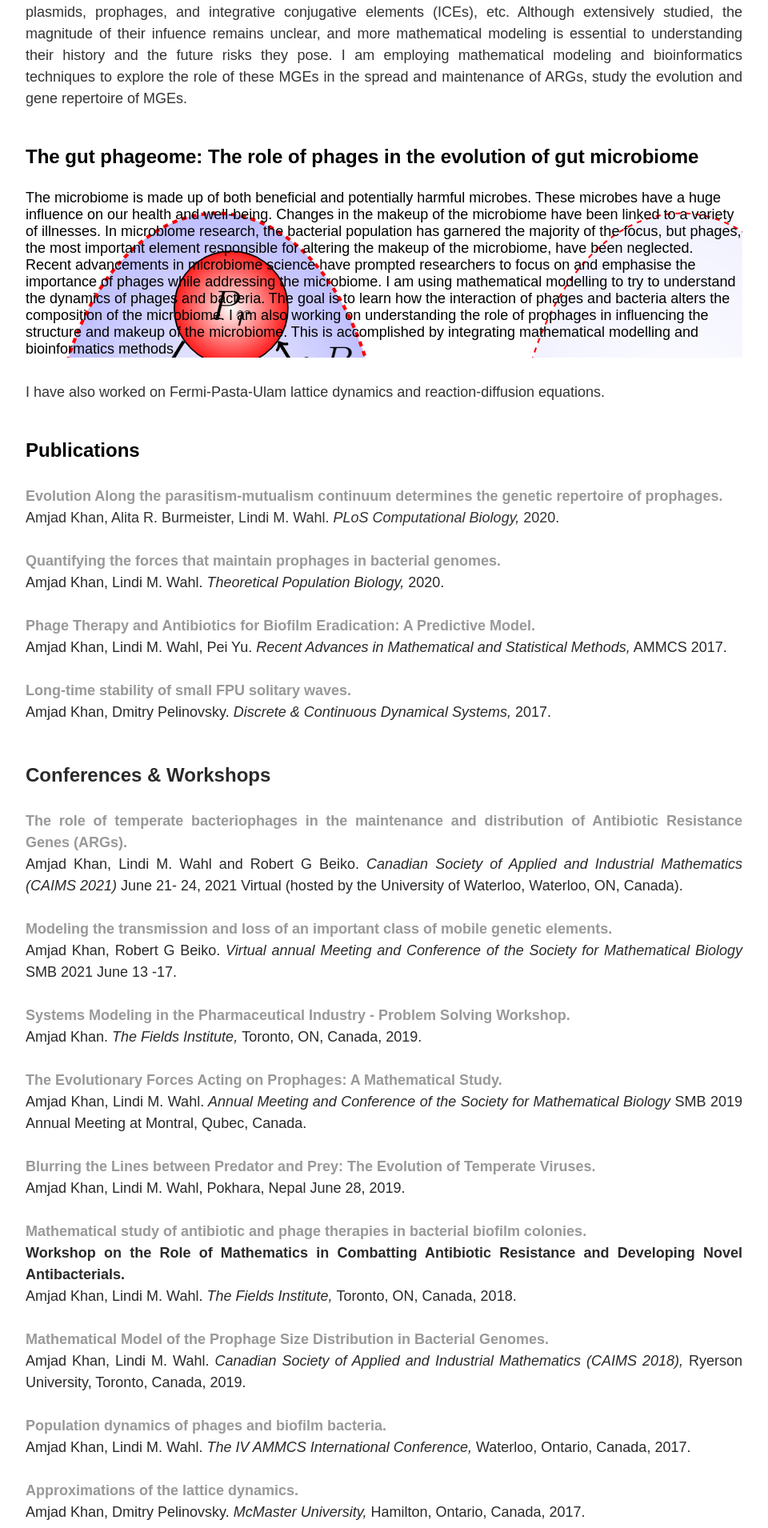
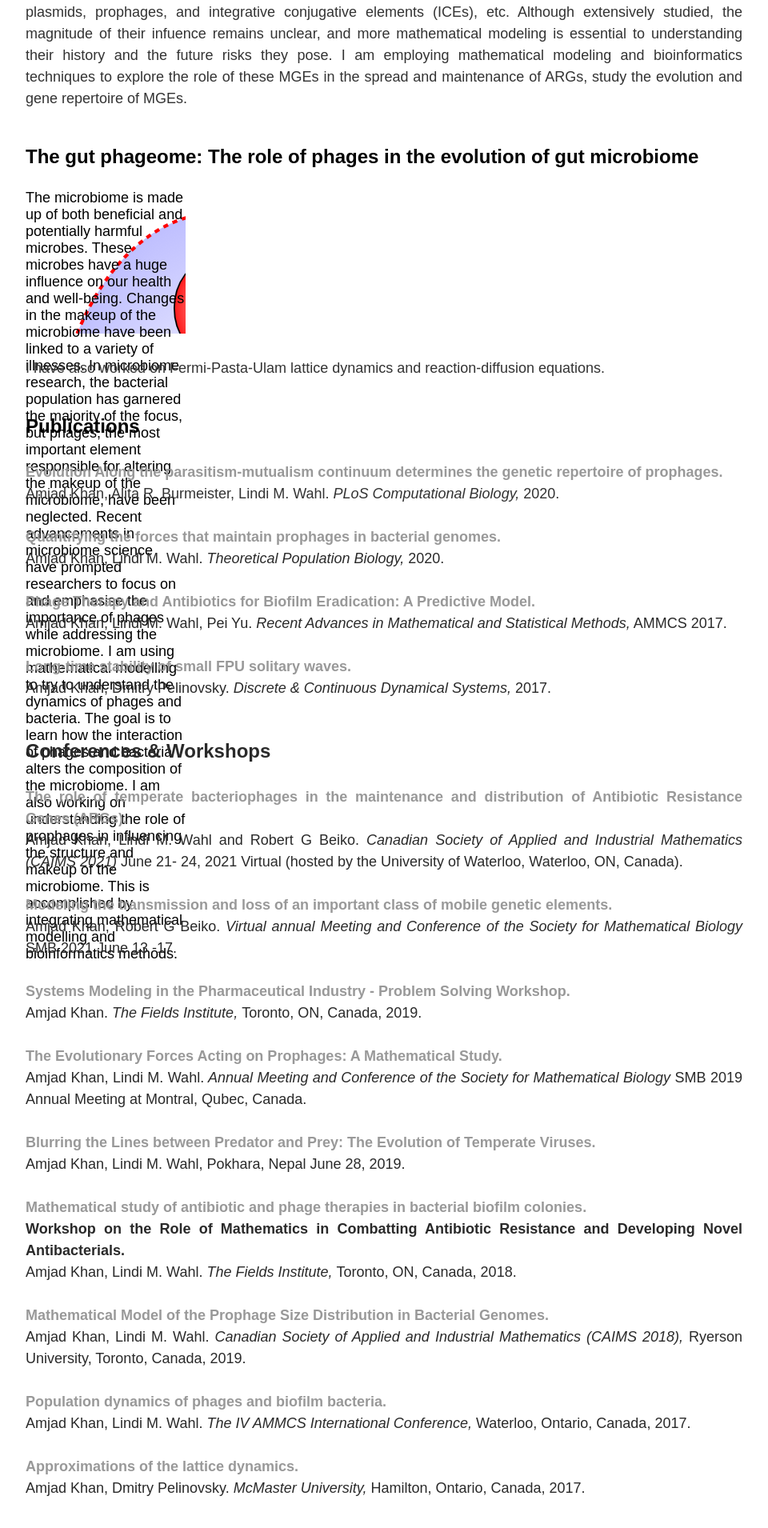
Before and after one commit to MathBioInfo/amjadkhan, a Jekyll site: the page built from Research/index.html, in a window 1280 px wide. Shown: the part 777-2687 px from the top of the page at 80% size, without its empty margins (160-1120 px from the left). Built offline with Jekyll 4.4.1, drawn with Linux system fonts in a browser that asks for light colours.

Commit message:
Update index.html

```diff
--- a/Research/index.html
+++ b/Research/index.html
@@ -47,7 +47,8 @@ title: About my research
 
 			<br><font size="5"><b> The gut phageome:  The role of phages in the evolution of gut microbiome</b></font><br>
 			<p style="text-align:justify;line-height:1"><font size="4">
-			<div style="background-image: url('phages.png');">
+			<div style="background-image: url('phages.png'); height:180px;
+  width:200px;">
 			The microbiome is made up of both beneficial and potentially harmful microbes. These microbes
 			have a huge influence on our health and well-being. Changes in the makeup of the microbiome have been linked to a variety of illnesses. In microbiome
 			research, the bacterial population has garnered the majority of the focus, but phages, the most important element responsible for altering the makeup of
```
